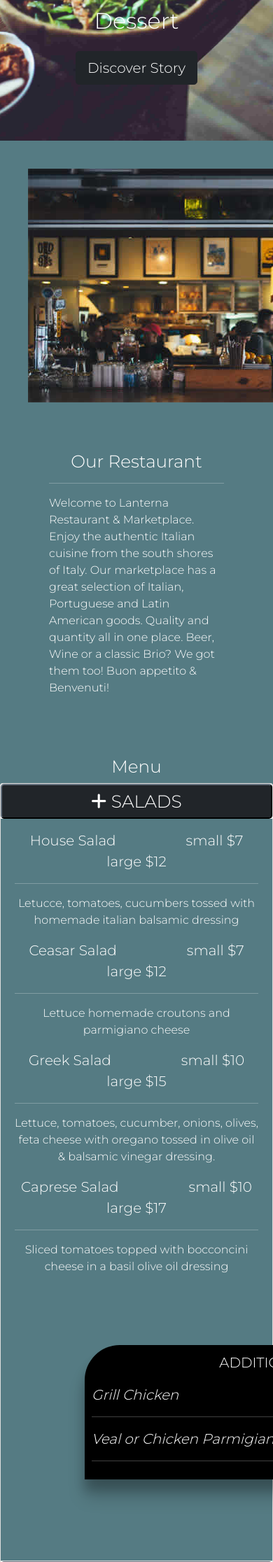
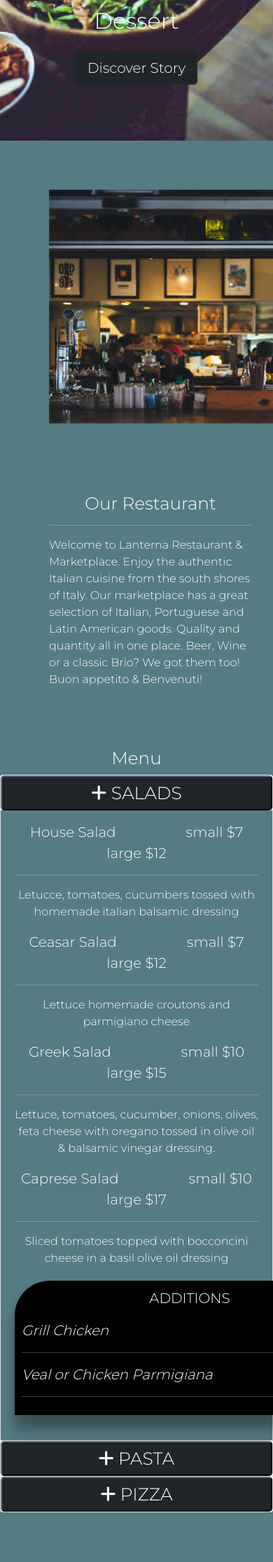
Before and after one commit to Fabscg/lanterna-marketplace, a PHP site: page / in a window 390 px wide; the page is wider, and only the part inside the window is pictured. Shown: the part 416-2648 px from the top of that part at 70% size. Run offline with PHP 8.4, Linux system fonts and the light colour scheme; some libraries are stand-ins or nearby versions.

Commit message:
fixing some bugs

```diff
--- a/assets/style.css
+++ b/assets/style.css
@@ -59,7 +59,7 @@ nav,
 }
 
 .about-img {
-    padding: 20px;
+    padding: 50px;
     max-width: 100%;
     height: auto;
 }
@@ -122,8 +122,8 @@ span {
 
 .additions {
     background-color: black;
-    margin: 100px;
-    padding: 10px;
+    margin: 20px auto;
+    padding: 30px;
     border-radius: 50px 0 50px 0;
     font-size: 20px;
     width: 500px;
@@ -186,6 +186,10 @@ footer {
         width: 100%;
     }
 
+    .about-text {
+        width: 100%;
+    }
+
     .additions {
         padding: 10px;
         border-radius: 50px 0 50px 0;
@@ -197,4 +201,8 @@ footer {
         text-align: left;
         justify-content: space-between;
     }
+
+    footer {
+        font-size: small;
+    }
 }
```
